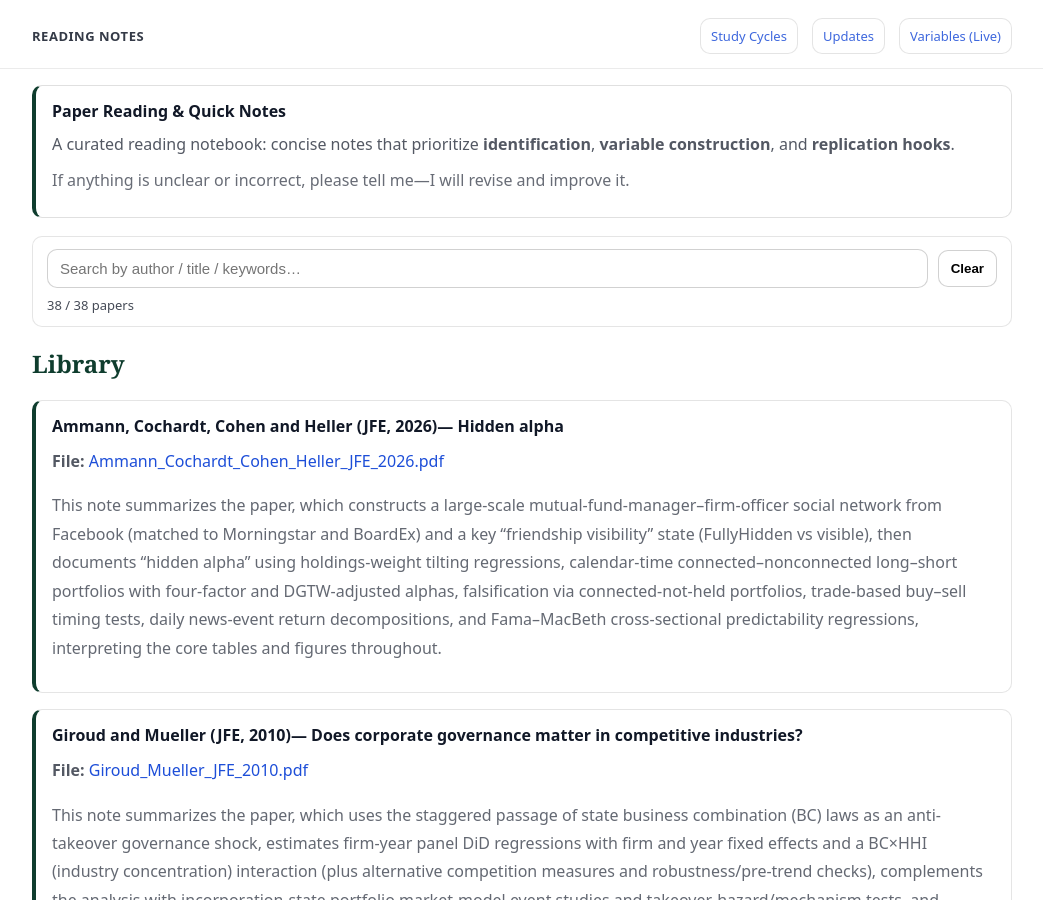
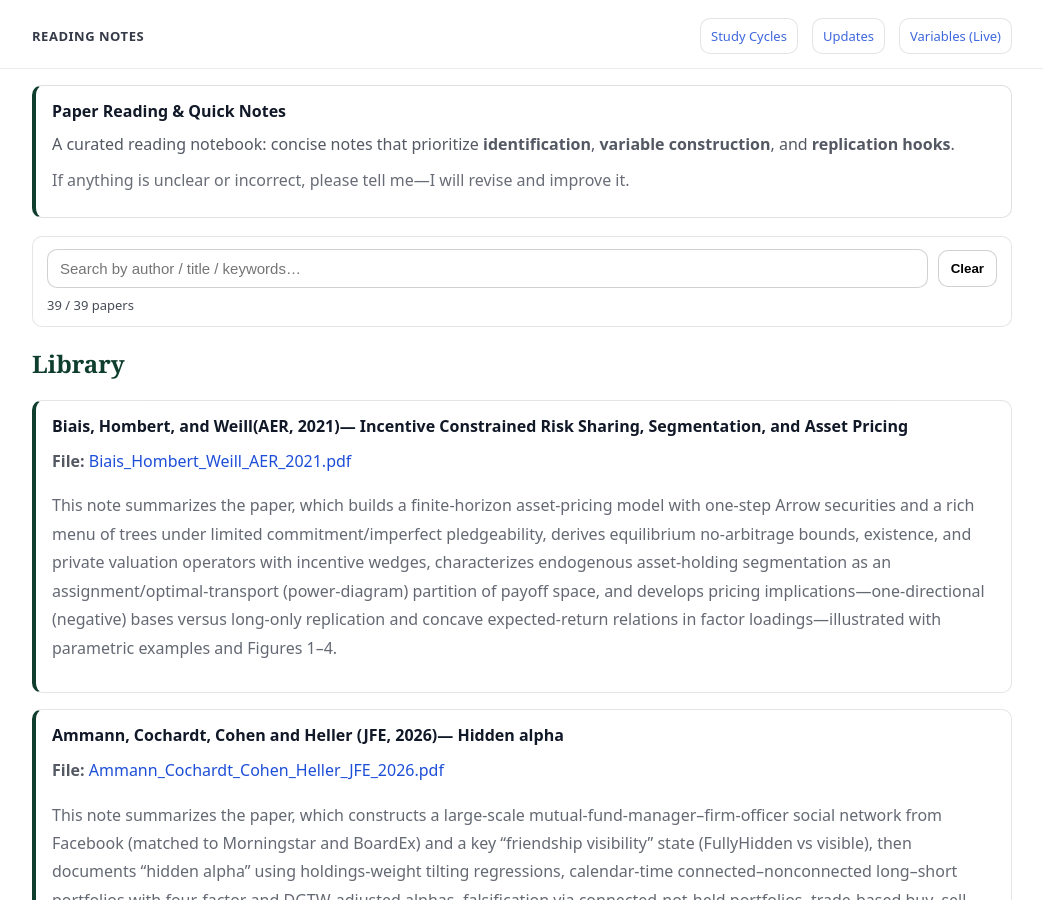
Before and after one commit to yaxinzn/study-archive, a Jekyll site: the page built from reading/index.md, in a window 1280 px wide and 900 px high. Shown: the whole window, without its empty margins (118-1161 px from the left). Built offline with Jekyll 4.4.1, drawn with Linux system fonts in a browser that asks for light colours.

Commit message:
Reading: add/update Biais_Hombert_Weill_AER_2021.pdf

```diff
--- a/_data/reading.yml
+++ b/_data/reading.yml
@@ -1,3 +1,7 @@
+- title: "Biais, Hombert, and Weill(AER, 2021)— Incentive Constrained Risk Sharing, Segmentation, and Asset Pricing"
+  file: "Biais_Hombert_Weill_AER_2021.pdf"
+  desc: "This note summarizes the paper, which builds a finite-horizon asset-pricing model with one-step Arrow securities and a rich menu of trees under limited commitment/imperfect pledgeability, derives equilibrium no-arbitrage bounds, existence, and private valuation operators with incentive wedges, characterizes endogenous asset-holding segmentation as an assignment/optimal-transport (power-diagram) partition of payoff space, and develops pricing implications—one-directional (negative) bases versus long-only replication and concave expected-return relations in factor loadings—illustrated with parametric examples and Figures 1–4."
+
 - title: "Ammann, Cochardt, Cohen and Heller (JFE, 2026)— Hidden alpha"
   file: "Ammann_Cochardt_Cohen_Heller_JFE_2026.pdf"
   desc: "This note summarizes the paper, which constructs a large-scale mutual-fund-manager–firm-officer social network from Facebook (matched to Morningstar and BoardEx) and a key “friendship visibility” state (FullyHidden vs visible), then documents “hidden alpha” using holdings-weight tilting regressions, calendar-time connected–nonconnected long–short portfolios with four-factor and DGTW-adjusted alphas, falsification via connected-not-held portfolios, trade-based buy–sell timing tests, daily news-event return decompositions, and Fama–MacBeth cross-sectional predictability regressions, interpreting the core tables and figures throughout."
```
Also changed, not shown: 1 other file.
